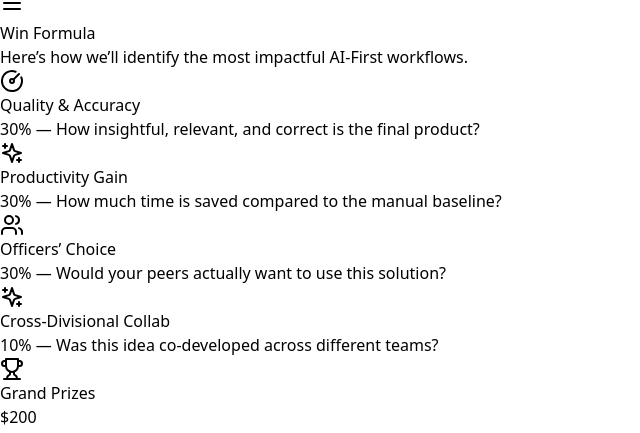
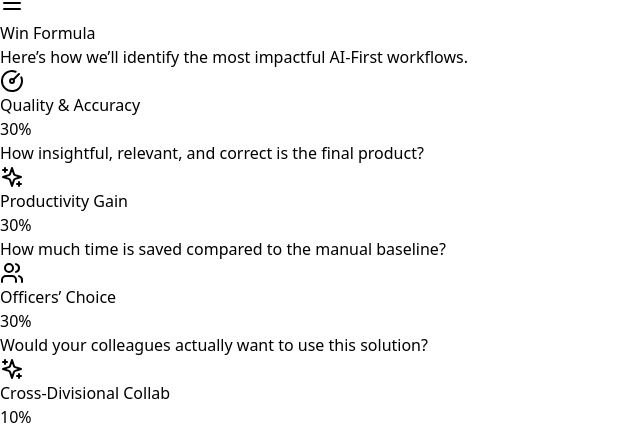
Before and after one commit to adimi9/ai-first, a React (Vite) app: page /win-formula in a window 1280 px wide. Shown: the part 357-790 px from the top of the page, without its empty margins (0-640 px from the left). Built offline with nearby package versions, Linux system fonts and the light colour scheme.

Commit message:
ui changes

```diff
--- a/src/components/Timeline.tsx
+++ b/src/components/Timeline.tsx
@@ -119,7 +119,7 @@ const Timeline = () => {
                 <div className="text-center mb-16">
                     <h2 className="text-4xl font-bold text-white mb-6">
                         <span className="bg-gradient-to-r from-blue-400 via-purple-500 to-cyan-400 bg-clip-text text-transparent">
-                            AiCCELERATE {" "}
+                            AI-First{" "}
                         </span>
                         Timeline
                     </h2>
--- a/src/pages/WinFormula.tsx
+++ b/src/pages/WinFormula.tsx
@@ -16,9 +16,7 @@ const WinFormula = () => {
         <div className="relative z-10 max-w-6xl mx-auto space-y-20 text-center">
           {/* Section Heading */}
           <div className="space-y-4">
-          <h2 className="text-4xl sm:text-5xl font-bold text-white">
-            Win Formula
-          </h2>
+            <h2 className="text-4xl sm:text-5xl font-bold text-white">Win Formula</h2>
             <p className="text-lg sm:text-xl text-gray-300">
               Here’s how we’ll identify the most impactful{' '}
               <span className="bg-gradient-to-r from-blue-400 via-purple-500 to-cyan-400 bg-clip-text text-transparent font-semibold">
@@ -28,45 +26,61 @@ const WinFormula = () => {
             </p>
           </div>
 
-        {/* Judging Criteria Grid */}
-        <div className="grid grid-cols-1 sm:grid-cols-2 lg:grid-cols-2 gap-8 text-left">
-          <div className="bg-gray-900/60 p-6 rounded-xl border border-gray-800 shadow-md">
-            <h3 className="text-xl font-bold text-white flex items-center gap-2">
+          {/* Judging Criteria Scoreboard */}
+          <div className="grid grid-cols-1 sm:grid-cols-2 gap-8 text-left">
+            {/* Block */}
+            <div className="bg-gray-900/70 p-6 rounded-2xl border border-gray-700 shadow-xl flex flex-col gap-3">
+              <div className="flex items-center justify-between">
+                <div className="flex items-center gap-3 text-white font-bold text-xl">
                   <GaugeCircle className="h-5 w-5 text-cyan-400" />
                   Quality & Accuracy
-            </h3>
-            <p className="mt-2 text-gray-300">
-              30% — How insightful, relevant, and correct is the final product?
+                </div>
+                <div className="text-3xl font-extrabold text-cyan-400">30%</div>
+              </div>
+              <p className="text-gray-300 text-sm sm:text-base">
+                How insightful, relevant, and correct is the final product?
               </p>
             </div>
 
-          <div className="bg-gray-900/60 p-6 rounded-xl border border-gray-800 shadow-md">
-            <h3 className="text-xl font-bold text-white flex items-center gap-2">
+            {/* Block */}
+            <div className="bg-gray-900/70 p-6 rounded-2xl border border-gray-700 shadow-xl flex flex-col gap-3">
+              <div className="flex items-center justify-between">
+                <div className="flex items-center gap-3 text-white font-bold text-xl">
                   <Sparkles className="h-5 w-5 text-blue-400" />
                   Productivity Gain
-            </h3>
-            <p className="mt-2 text-gray-300">
-              30% — How much time is saved compared to the manual baseline?
+                </div>
+                <div className="text-3xl font-extrabold text-blue-400">30%</div>
+              </div>
+              <p className="text-gray-300 text-sm sm:text-base">
+                How much time is saved compared to the manual baseline?
               </p>
             </div>
 
-          <div className="bg-gray-900/60 p-6 rounded-xl border border-gray-800 shadow-md">
-            <h3 className="text-xl font-bold text-white flex items-center gap-2">
+            {/* Block */}
+            <div className="bg-gray-900/70 p-6 rounded-2xl border border-gray-700 shadow-xl flex flex-col gap-3">
+              <div className="flex items-center justify-between">
+                <div className="flex items-center gap-3 text-white font-bold text-xl">
                   <Users className="h-5 w-5 text-purple-400" />
                   Officers’ Choice
-            </h3>
-            <p className="mt-2 text-gray-300">
-              30% — Would your peers actually want to use this solution?
+                </div>
+                <div className="text-3xl font-extrabold text-purple-400">30%</div>
+              </div>
+              <p className="text-gray-300 text-sm sm:text-base">
+                Would your colleagues actually want to use this solution?
               </p>
             </div>
 
-          <div className="bg-gray-900/60 p-6 rounded-xl border border-gray-800 shadow-md">
-            <h3 className="text-xl font-bold text-white flex items-center gap-2">
+            {/* Block */}
+            <div className="bg-gray-900/70 p-6 rounded-2xl border border-gray-700 shadow-xl flex flex-col gap-3">
+              <div className="flex items-center justify-between">
+                <div className="flex items-center gap-3 text-white font-bold text-xl">
                   <Sparkles className="h-5 w-5 text-pink-400" />
                   Cross-Divisional Collab
-            </h3>
-            <p className="mt-2 text-gray-300">
-              10% — Was this idea co-developed across different teams?
+                </div>
+                <div className="text-3xl font-extrabold text-pink-400">10%</div>
+              </div>
+              <p className="text-gray-300 text-sm sm:text-base">
+                Was this idea co-developed across different divisions?
               </p>
             </div>
           </div>
```
Lines whose indentation alone changed are shown as unchanged.
